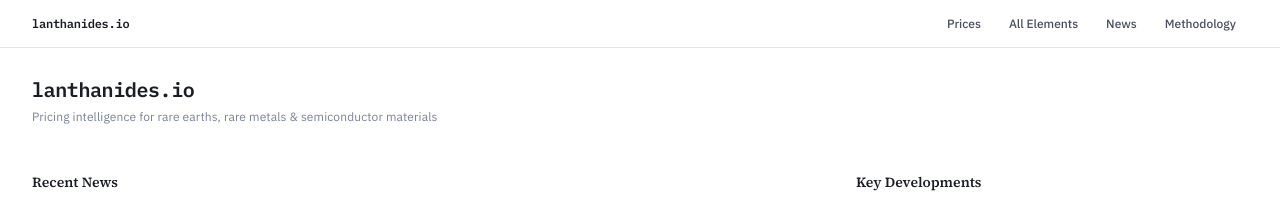
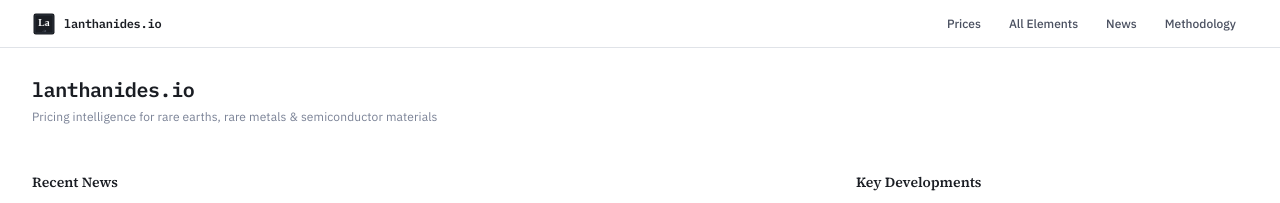
Before and after one commit to mironovb/lanthanides.io, a Jekyll site: the page built from index.html, in a window 1280 px wide. Shown: the top 203 px of the page. Built offline with Jekyll 4.4.1, drawn with Linux system fonts in a browser that asks for light colours.

Commit message:
favicon update

```diff
--- a/_includes/head.html
+++ b/_includes/head.html
@@ -1,5 +1,7 @@
 <meta charset="utf-8">
 <meta name="viewport" content="width=device-width, initial-scale=1">
+<link rel="icon" type="image/svg+xml" href="{{ '/assets/images/favicon.svg' | relative_url }}">
+<link rel="apple-touch-icon" href="{{ '/assets/images/logo.svg' | relative_url }}">
 <link rel="stylesheet" href="{{ '/assets/css/main.css' | relative_url }}">
 <link rel="preconnect" href="https://fonts.googleapis.com">
 <link rel="preconnect" href="https://fonts.gstatic.com" crossorigin>
--- a/_includes/header.html
+++ b/_includes/header.html
@@ -1,6 +1,7 @@
 <header class="site-header" role="banner">
   <div class="header-inner">
     <a href="{{ '/' | relative_url }}" class="site-brand">
+      <img src="{{ '/assets/images/logo.svg' | relative_url }}" alt="lanthanides.io" class="brand-logo" width="24" height="24">
       <span class="brand-name">lanthanides.io</span>
     </a>
     <nav class="site-nav">
--- a/_sass/_header.scss
+++ b/_sass/_header.scss
@@ -20,6 +20,14 @@
   display: flex;
   align-items: center;
   gap: $sp-2;
+  text-decoration: none;
+
+  .brand-logo {
+    width: 24px;
+    height: 24px;
+    flex-shrink: 0;
+    border-radius: 3px;
+  }
 
   .brand-name {
     font-family: $font-mono;
```
Also changed, not shown: assets/images/favicon.svg (added), assets/images/logo.svg (added).
